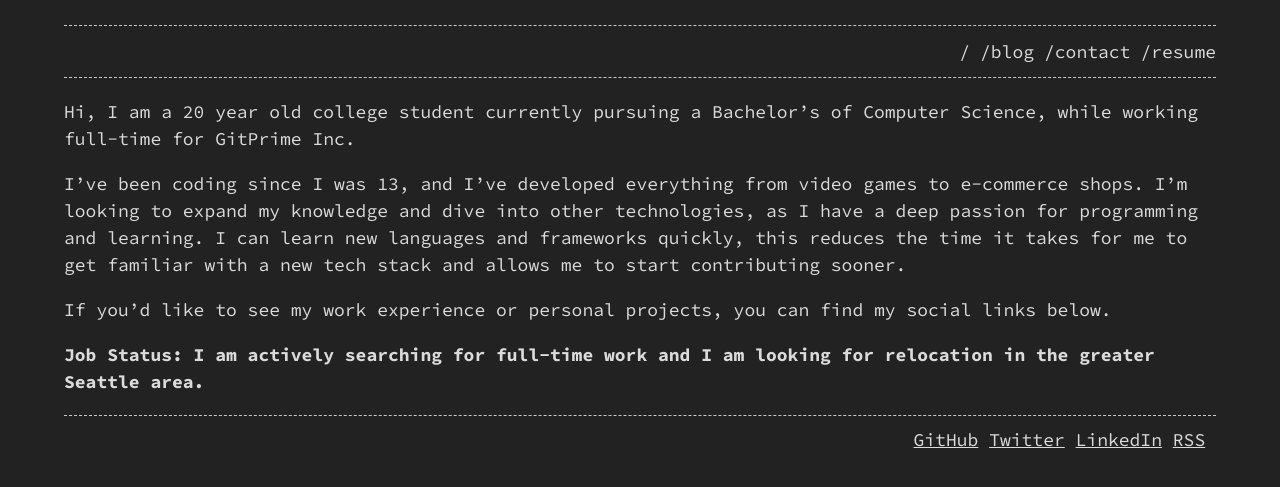
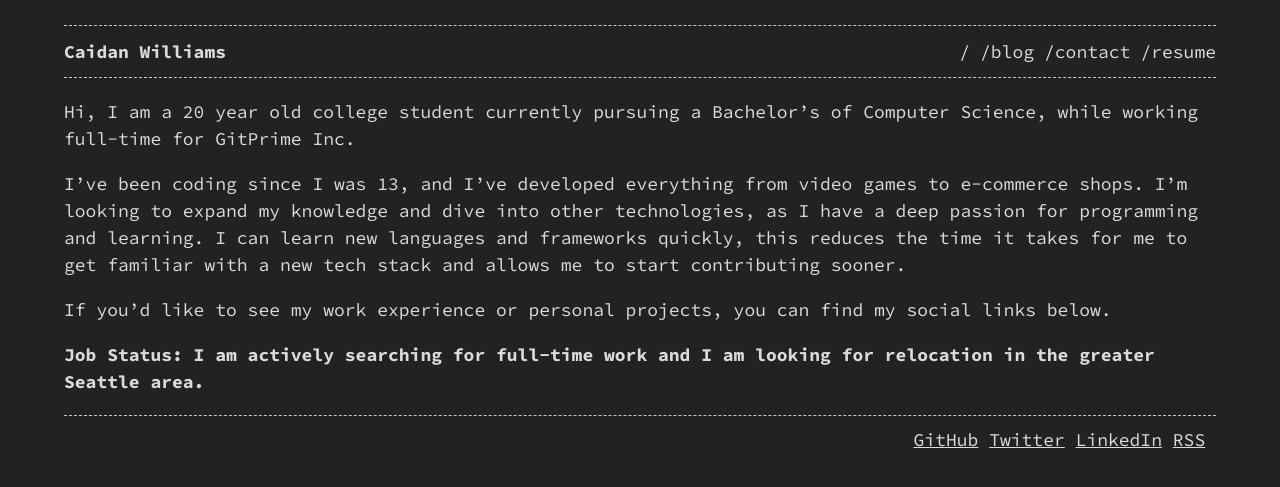
Before and after one commit to caidanw/caidanw.github.io, a Jekyll site: the page built from index.md, in a window 1280 px wide. Shown: the top 487 px of the page. Built offline with Jekyll 4.4.1, drawn with Linux system fonts in a browser that asks for light colours.

Commit message:
updated header to include my name

```diff
--- a/_includes/header.html
+++ b/_includes/header.html
@@ -2,6 +2,7 @@
 <header>
   <div class="menu">
     <ul>
+      <li style="float: left; margin-left: 0px;"><b>Caidan Williams</b></li>
       {%- for path in page_paths -%}
         {%- assign my_page = site.pages | where: "path", path | first -%}
         {%- if my_page.title -%}
```
